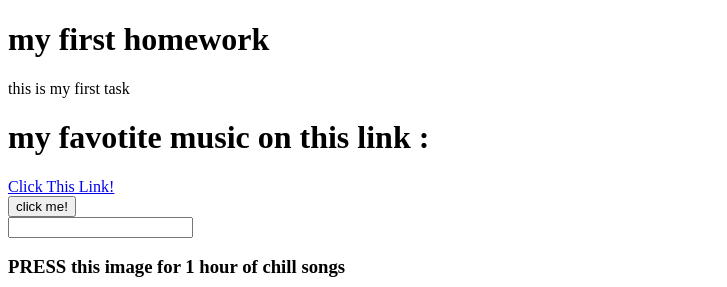
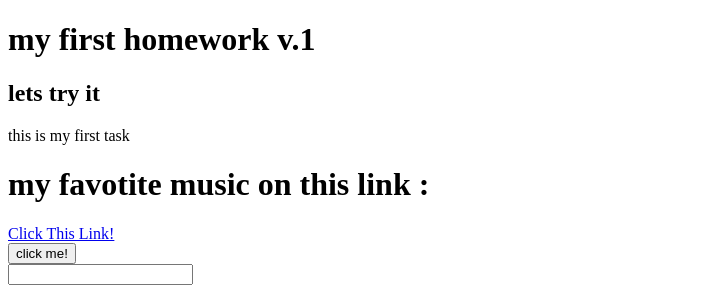
Before and after one commit to Oravihzer/full-new-project, a plain HTML site: page firsthw1.html in a window 1280 px wide. Shown: the top 287 px of the page, without its empty margins (0-727 px from the left). Drawn offline with Linux system fonts and the light colour scheme.

Commit message:
add another "h"

```diff
--- a/firsthw1.html
+++ b/firsthw1.html
@@ -12,7 +12,8 @@
     </style>
   </head>
   <body>
-    <h1>my first homework</h1>
+    <h1>my first homework v.1</h1>
+    <h2>lets try it</h2>
     <p>this is my first task</p>
     <div>
       <h1>my favotite music on this link :</h1>
```
